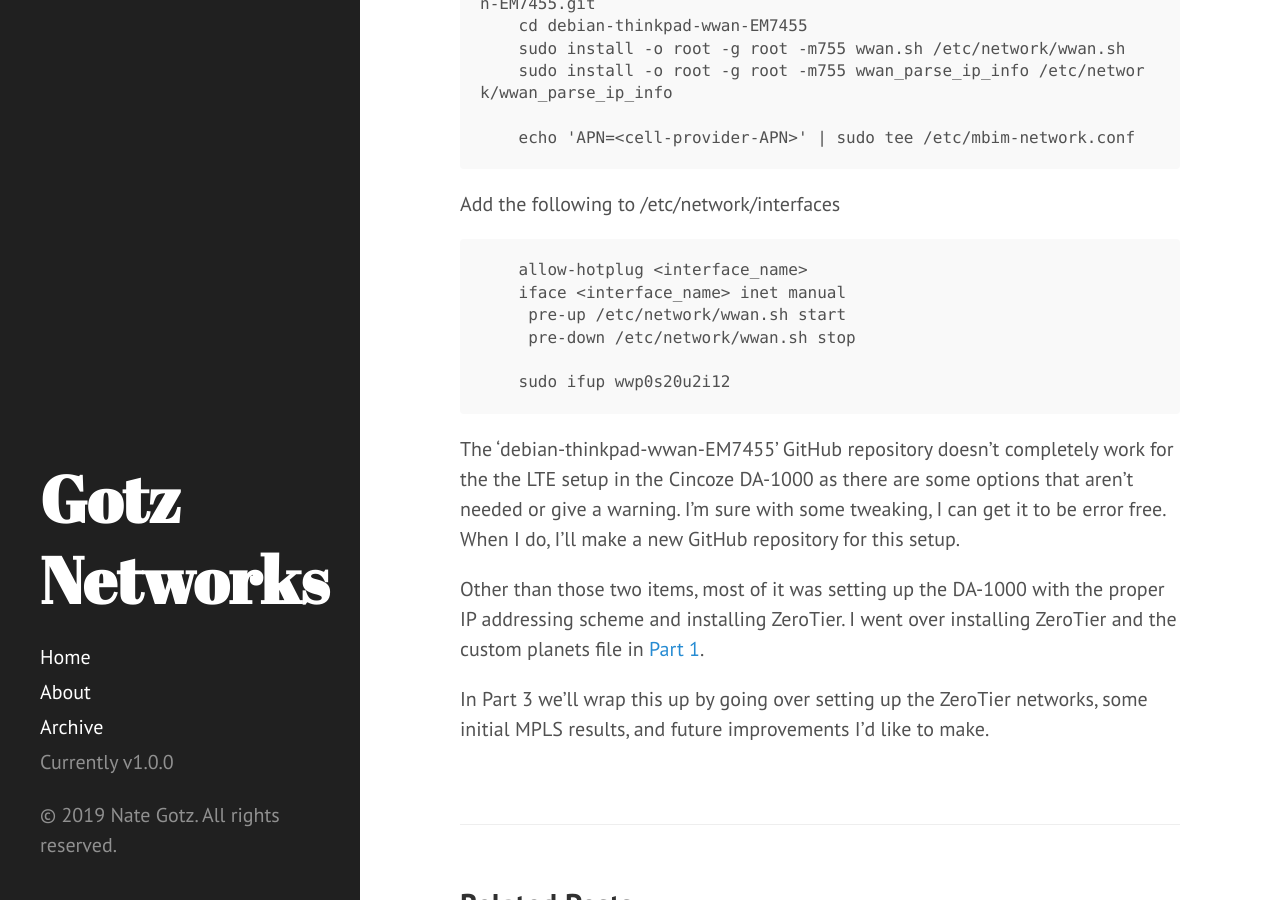
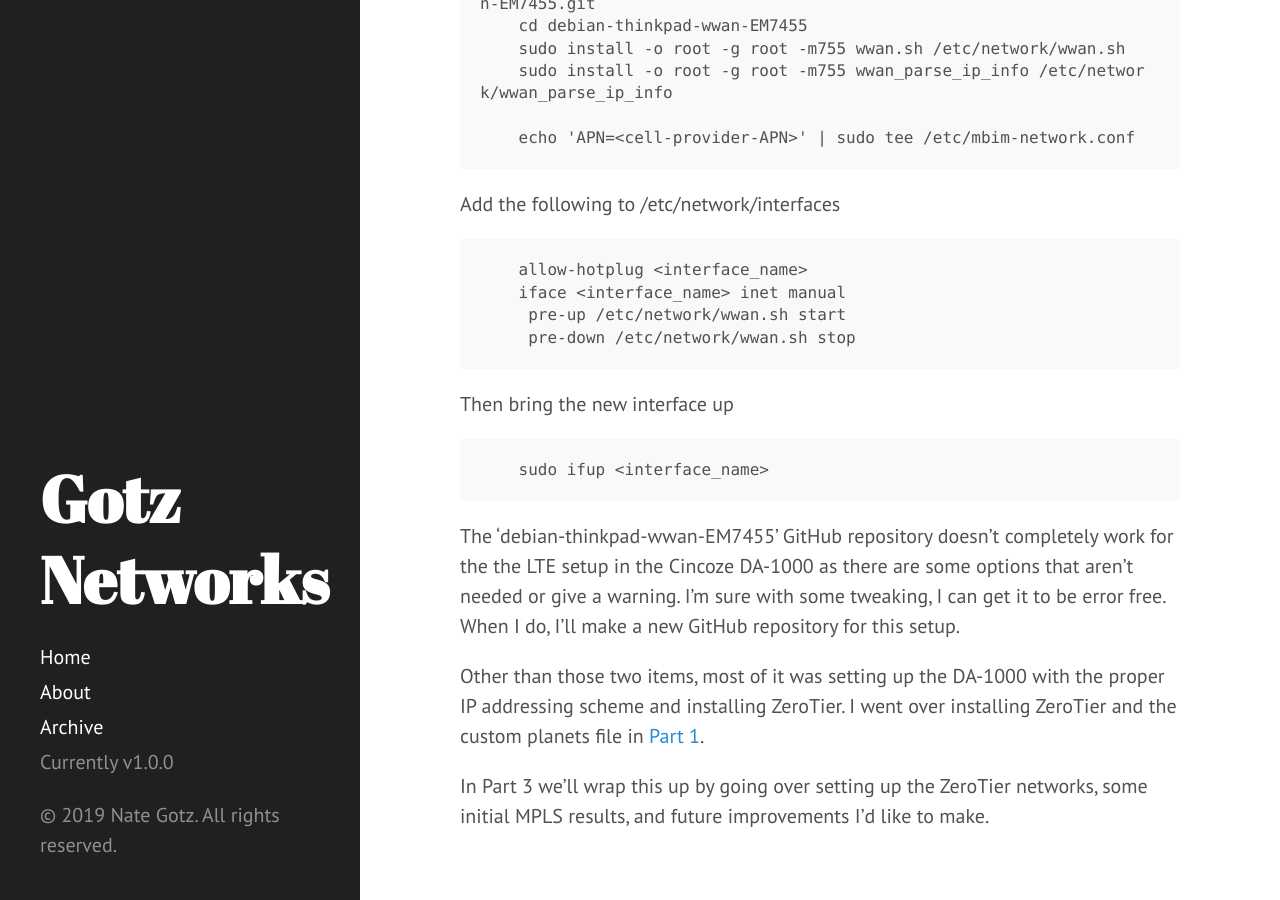
Before and after one commit to nlgotz/nlgotz.github.com, a Jekyll site: the page built from _posts/2019-03-26-mpls-over-zerotier-pt-2.md, in a window 1280 px wide and 900 px high, scrolled down 1869 px. Built offline with Jekyll 4.4.1, drawn with Linux system fonts in a browser that asks for light colours; comment, search, counter and statistics services are not loaded.

Commit message:
Fixed formatting issue in Pt 2 post

```diff
--- a/_posts/2019-03-26-mpls-over-zerotier-pt-2.md
+++ b/_posts/2019-03-26-mpls-over-zerotier-pt-2.md
@@ -79,7 +79,9 @@ https://github.com/andrewbasterfield/debian-thinkpad-wwan-EM7455.git
          pre-up /etc/network/wwan.sh start
          pre-down /etc/network/wwan.sh stop
 
-        sudo ifup wwp0s20u2i12
+Then bring the new interface up
+
+        sudo ifup <interface_name>
 
 The 'debian-thinkpad-wwan-EM7455' GitHub repository doesn't completely
 work for the the LTE setup in the Cincoze DA-1000 as there are some
```
